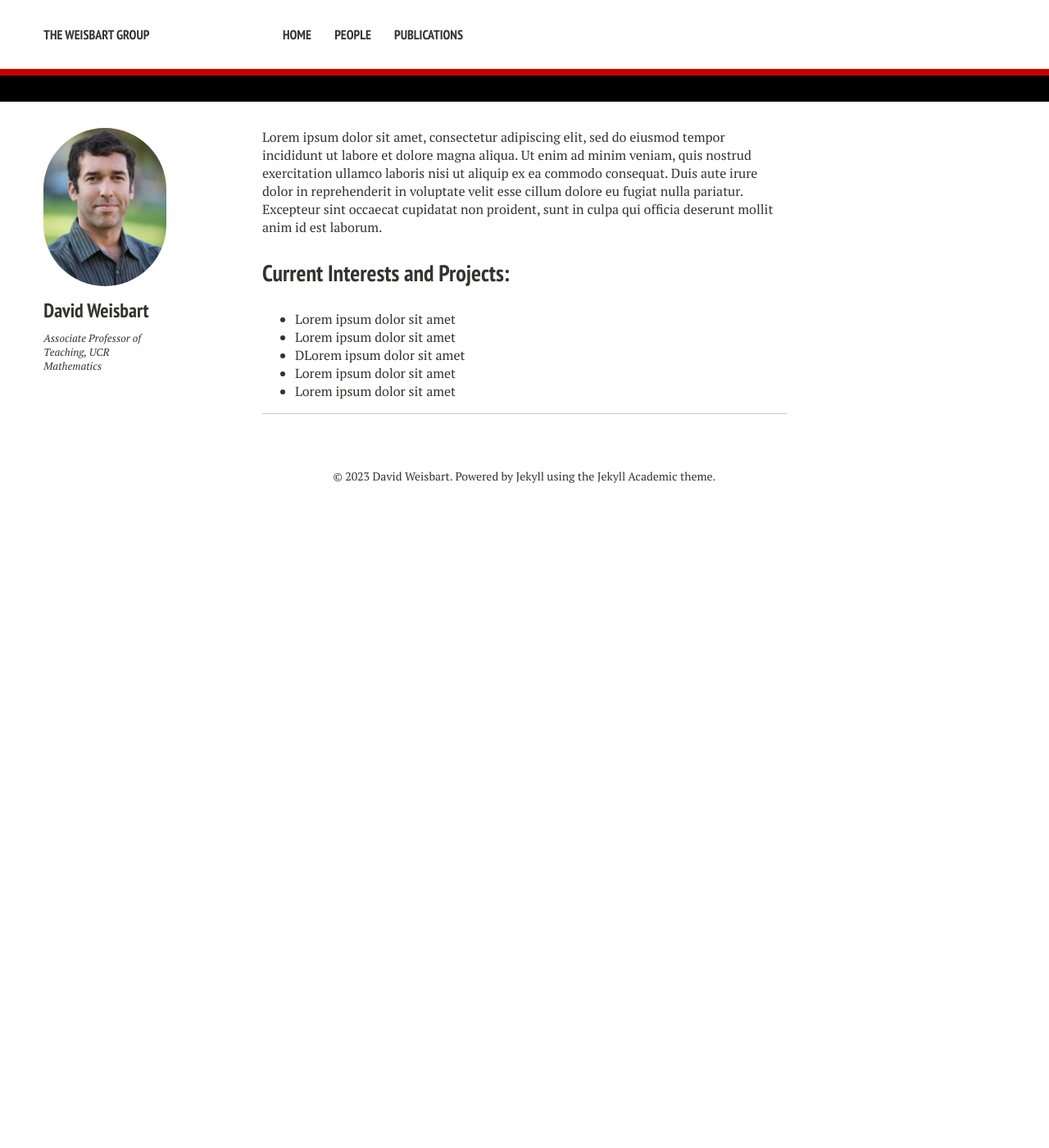
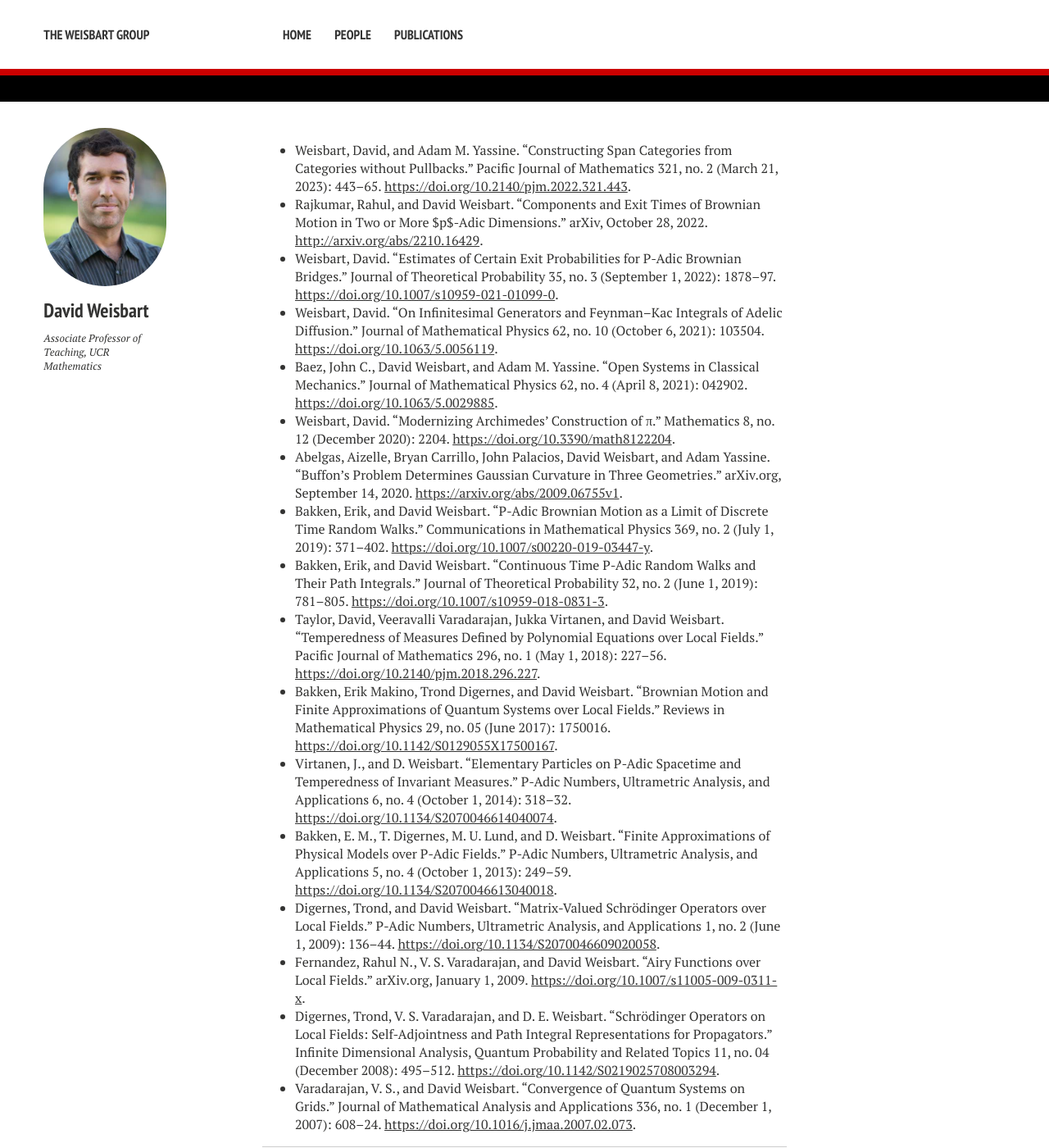
Before and after one commit to The-Weisbart-Group/The-Weisbart-Group.github.io, a Jekyll site: the page built from publications.md, in a window 1280 px wide and 1400 px high. Shown: the whole window at 82% size. Built offline with Jekyll 4.4.1, drawn with Linux system fonts in a browser that asks for light colours; nearby versions of some CDN libraries.

Commit message:
Publications in reverse chronological order

```diff
--- a/publications.md
+++ b/publications.md
@@ -5,12 +5,20 @@ menutitle: Publications
 menuorder: 1
 ---
 
-Lorem ipsum dolor sit amet, consectetur adipiscing elit, sed do eiusmod tempor incididunt ut labore et dolore magna aliqua. Ut enim ad minim veniam, quis nostrud exercitation ullamco laboris nisi ut aliquip ex ea commodo consequat. Duis aute irure dolor in reprehenderit in voluptate velit esse cillum dolore eu fugiat nulla pariatur. Excepteur sint occaecat cupidatat non proident, sunt in culpa qui officia deserunt mollit anim id est laborum.
-
-## Current Interests and Projects:
-
-- Lorem ipsum dolor sit amet
-- Lorem ipsum dolor sit amet
-- DLorem ipsum dolor sit amet
-- Lorem ipsum dolor sit amet
-- Lorem ipsum dolor sit amet
+- Weisbart, David, and Adam M. Yassine. “Constructing Span Categories from Categories without Pullbacks.” Pacific Journal of Mathematics 321, no. 2 (March 21, 2023): 443–65. [https://doi.org/10.2140/pjm.2022.321.443](https://doi.org/10.2140/pjm.2022.321.443).
+- Rajkumar, Rahul, and David Weisbart. “Components and Exit Times of Brownian Motion in Two or More $p$-Adic Dimensions.” arXiv, October 28, 2022. [http://arxiv.org/abs/2210.16429](http://arxiv.org/abs/2210.16429).
+- Weisbart, David. “Estimates of Certain Exit Probabilities for P-Adic Brownian Bridges.” Journal of Theoretical Probability 35, no. 3 (September 1, 2022): 1878–97. [https://doi.org/10.1007/s10959-021-01099-0](https://doi.org/10.1007/s10959-021-01099-0).
+- Weisbart, David. “On Infinitesimal Generators and Feynman–Kac Integrals of Adelic Diffusion.” Journal of Mathematical Physics 62, no. 10 (October 6, 2021): 103504. [https://doi.org/10.1063/5.0056119](https://doi.org/10.1063/5.0056119).
+- Baez, John C., David Weisbart, and Adam M. Yassine. “Open Systems in Classical Mechanics.” Journal of Mathematical Physics 62, no. 4 (April 8, 2021): 042902. [https://doi.org/10.1063/5.0029885](https://doi.org/10.1063/5.0029885).
+- Weisbart, David. “Modernizing Archimedes’ Construction of π.” Mathematics 8, no. 12 (December 2020): 2204. [https://doi.org/10.3390/math8122204](https://doi.org/10.3390/math8122204).
+- Abelgas, Aizelle, Bryan Carrillo, John Palacios, David Weisbart, and Adam Yassine. “Buffon’s Problem Determines Gaussian Curvature in Three Geometries.” arXiv.org, September 14, 2020. [https://arxiv.org/abs/2009.06755v1](https://arxiv.org/abs/2009.06755v1).
+- Bakken, Erik, and David Weisbart. “P-Adic Brownian Motion as a Limit of Discrete Time Random Walks.” Communications in Mathematical Physics 369, no. 2 (July 1, 2019): 371–402. [https://doi.org/10.1007/s00220-019-03447-y](https://doi.org/10.1007/s00220-019-03447-y).
+- Bakken, Erik, and David Weisbart. “Continuous Time P-Adic Random Walks and Their Path Integrals.” Journal of Theoretical Probability 32, no. 2 (June 1, 2019): 781–805. [https://doi.org/10.1007/s10959-018-0831-3](https://doi.org/10.1007/s10959-018-0831-3).
+- Taylor, David, Veeravalli Varadarajan, Jukka Virtanen, and David Weisbart. “Temperedness of Measures Defined by Polynomial Equations over Local Fields.” Pacific Journal of Mathematics 296, no. 1 (May 1, 2018): 227–56. [https://doi.org/10.2140/pjm.2018.296.227](https://doi.org/10.2140/pjm.2018.296.227).
+- Bakken, Erik Makino, Trond Digernes, and David Weisbart. “Brownian Motion and Finite Approximations of Quantum Systems over Local Fields.” Reviews in Mathematical Physics 29, no. 05 (June 2017): 1750016. [https://doi.org/10.1142/S0129055X17500167](https://doi.org/10.1142/S0129055X17500167).
+- Virtanen, J., and D. Weisbart. “Elementary Particles on P-Adic Spacetime and Temperedness of Invariant Measures.” P-Adic Numbers, Ultrametric Analysis, and Applications 6, no. 4 (October 1, 2014): 318–32. [https://doi.org/10.1134/S2070046614040074](https://doi.org/10.1134/S2070046614040074).
+- Bakken, E. M., T. Digernes, M. U. Lund, and D. Weisbart. “Finite Approximations of Physical Models over P-Adic Fields.” P-Adic Numbers, Ultrametric Analysis, and Applications 5, no. 4 (October 1, 2013): 249–59. [https://doi.org/10.1134/S2070046613040018](https://doi.org/10.1134/S2070046613040018).
+- Digernes, Trond, and David Weisbart. “Matrix-Valued Schrödinger Operators over Local Fields.” P-Adic Numbers, Ultrametric Analysis, and Applications 1, no. 2 (June 1, 2009): 136–44. [https://doi.org/10.1134/S2070046609020058](https://doi.org/10.1134/S2070046609020058).
+- Fernandez, Rahul N., V. S. Varadarajan, and David Weisbart. “Airy Functions over Local Fields.” arXiv.org, January 1, 2009. [https://doi.org/10.1007/s11005-009-0311-x](https://doi.org/10.1007/s11005-009-0311-x).
+- Digernes, Trond, V. S. Varadarajan, and D. E. Weisbart. “Schrödinger Operators on Local Fields: Self-Adjointness and Path Integral Representations for Propagators.” Infinite Dimensional Analysis, Quantum Probability and Related Topics 11, no. 04 (December 2008): 495–512. [https://doi.org/10.1142/S0219025708003294](https://doi.org/10.1142/S0219025708003294).
+- Varadarajan, V. S., and David Weisbart. “Convergence of Quantum Systems on Grids.” Journal of Mathematical Analysis and Applications 336, no. 1 (December 1, 2007): 608–24. [https://doi.org/10.1016/j.jmaa.2007.02.073](https://doi.org/10.1016/j.jmaa.2007.02.073).
```
